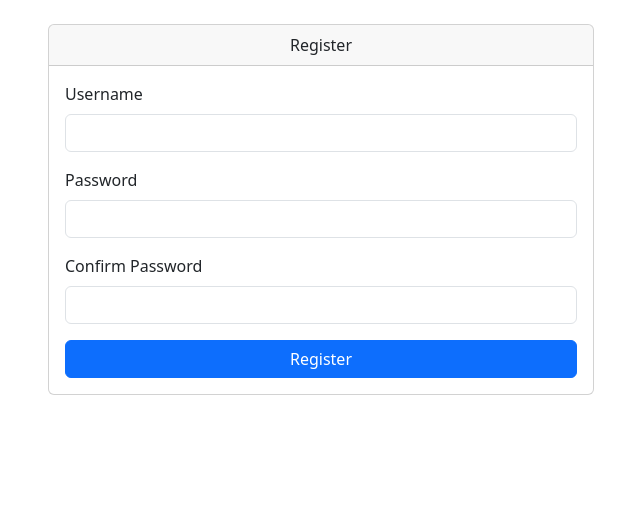
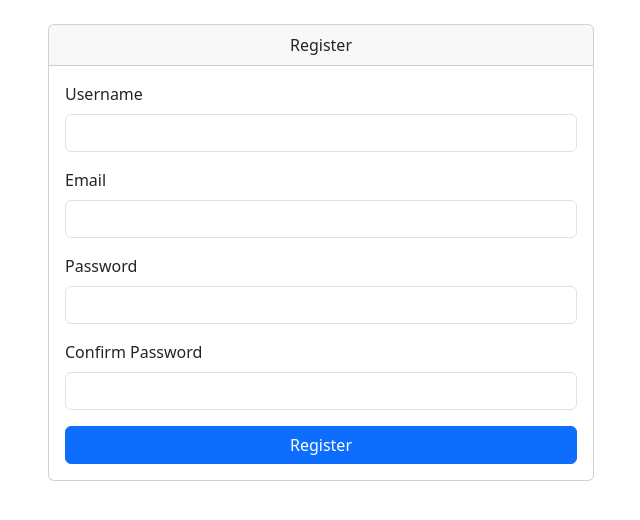
Before and after one commit to mehersai-gh/restaurant-reservation, a Flask app: page /register in a window 1280 px wide. Shown: the part 78-598 px from the top of the page, without its empty margins (319-959 px from the left). Run offline with Flask 3, Linux system fonts and the light colour scheme.

Commit message:
Email Notification for Registerd Users

```diff
--- a/app.py
+++ b/app.py
@@ -6,6 +6,9 @@ from tinydb import TinyDB, Query
 from datetime import datetime, timedelta
 from werkzeug.security import generate_password_hash, check_password_hash
 from werkzeug.utils import secure_filename
+
+#Importing functions
+from helpers.smtp import send_email
 
 #Importing Forms
 from forms.user_forms import LoginForm, RegisterForm
@@ -71,12 +74,17 @@ def register():
     if form.validate_on_submit():
         username = form.username.data
         password = form.password.data
+        email = form.email.data  # Ensure your form has an email field
+
         if user_db.get(Query().username == username):
             flash("Username already exists!", "warning")
         else:
-            # Hash the password before storing it
             hashed_password = generate_password_hash(password, method='scrypt')
-            user_db.insert({'username': username, 'password': hashed_password})
+            user_db.insert({'username': username, 'password': hashed_password, 'email': email})
+
+            # Send confirmation email using the new templating system
+            send_email(email, "register", username=username)
+
             flash("Registration successful! Please log in.", "success")
             return redirect(url_for('login'))
     return render_template('register.html', form=form)
--- a/forms/user_forms.py
+++ b/forms/user_forms.py
@@ -1,6 +1,6 @@
 from flask_wtf import FlaskForm
 from wtforms import StringField, PasswordField, SubmitField
-from wtforms.validators import DataRequired, EqualTo, Length
+from wtforms.validators import DataRequired, EqualTo, Length, Email
 
 class LoginForm(FlaskForm):
     username = StringField('Username', validators=[DataRequired()])
@@ -9,6 +9,7 @@ class LoginForm(FlaskForm):
 
 class RegisterForm(FlaskForm):
     username = StringField('Username', validators=[DataRequired(), Length(min=3, max=20)])
+    email = StringField('Email', validators=[DataRequired(), Email()])
     password = PasswordField('Password', validators=[DataRequired(), Length(min=5)])
     confirm_password = PasswordField('Confirm Password', validators=[DataRequired(), EqualTo('password')])
     submit = SubmitField('Register')
--- /dev/null
+++ b/helpers/smtp.py
@@ -0,0 +1,54 @@
+import smtplib
+import os
+from email.mime.multipart import MIMEMultipart
+from email.mime.text import MIMEText
+
+# Load environment variables
+SMTP_SERVER = "smtp.gmail.com"
+SMTP_PORT = 587
+EMAIL_ADDRESS = "mehersai133@gmail.com"#os.getenv("SMTP_EMAIL")
+EMAIL_PASSWORD = "btcu durb flrk rhcl"#os.getenv("SMTP_PASSWORD")
+
+# Base directory for email templates
+TEMPLATES_DIR = os.path.join(os.path.dirname(__file__), "email_templates")
+
+def load_email_template(template_name, **kwargs):
+    """Loads an email template and replaces placeholders with provided values."""
+    template_path = os.path.join(TEMPLATES_DIR, f"{template_name}.html")
+
+    if not os.path.exists(template_path):
+        raise FileNotFoundError(f"Email template '{template_name}' not found.")
+
+    with open(template_path, "r", encoding="utf-8") as file:
+        template_content = file.read()
+
+    # Replace placeholders with actual values
+    for key, value in kwargs.items():
+        template_content = template_content.replace(f"{{{{ {key} }}}}", value)
+
+    return template_content
+
+def send_email(to_email, usage, **kwargs):
+    """Send an email using the configured SMTP server, loading templates dynamically."""
+    try:
+        # Load email content based on usage type
+        body = load_email_template(usage, **kwargs)
+        subject = "Registration Successful!" if usage == "register" else "Notification from Our Service"
+
+        msg = MIMEMultipart()
+        msg['From'] = EMAIL_ADDRESS
+        msg['To'] = to_email
+        msg['Subject'] = subject
+        msg.attach(MIMEText(body, 'html'))
+
+        # Connect to SMTP server
+        with smtplib.SMTP(SMTP_SERVER, SMTP_PORT) as server:
+            server.starttls()
+            server.login(EMAIL_ADDRESS, EMAIL_PASSWORD)
+            server.sendmail(EMAIL_ADDRESS, to_email, msg.as_string())
+
+        print(f"✅ Email sent successfully to {to_email}")
+        return True
+    except Exception as e:
+        print(f"❌ Error sending email: {e}")
+        return False
--- a/requirements.txt
+++ b/requirements.txt
@@ -10,3 +10,4 @@ python-dotenv==1.0.1
 tinydb==4.8.2
 Werkzeug==3.1.3
 WTForms==3.2.1
+email-validator==2.2.0
--- a/templates/register.html
+++ b/templates/register.html
@@ -10,6 +10,10 @@
                     <div class="mb-3">
                         {{ form.username.label(class="form-label") }}
                         {{ form.username(class="form-control") }}
+                    </div>
+                    <div class="mb-3">
+                        {{ form.email.label(class="form-label") }}
+                        {{ form.email(class="form-control") }}
                     </div>
                     <div class="mb-3">
                         {{ form.password.label(class="form-label") }}
```
Also changed, not shown: helpers/email_templates/register.html (added, +11 -0 lines).
